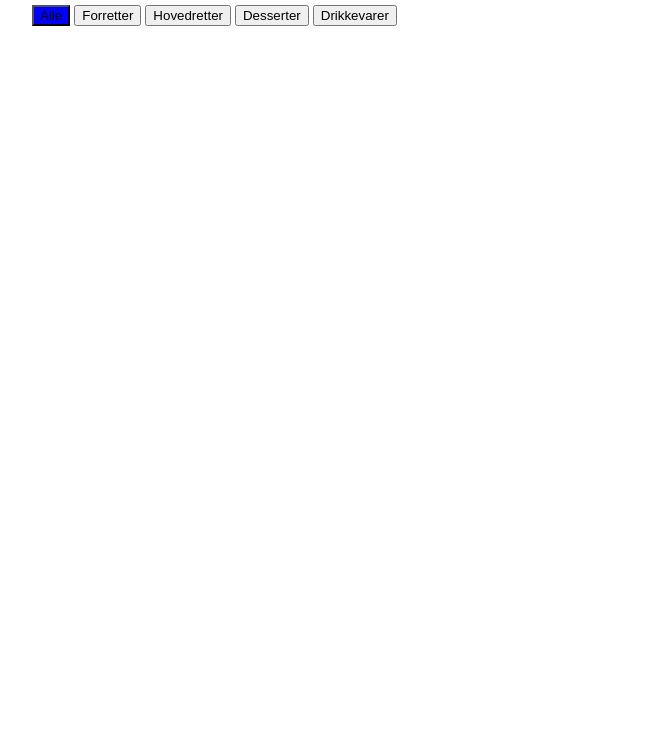
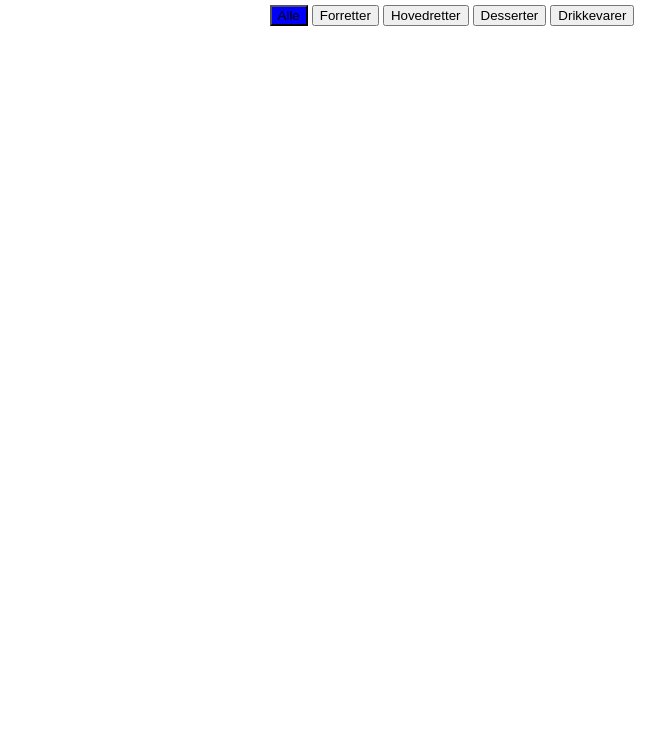
Before and after one commit to Frej400d/Bistro_babushka, a plain HTML site: page bistro.html in a window 1280 px wide. Shown: the part 62-800 px from the top of the page, without its empty margins (208-873 px from the left). Drawn offline with Linux system fonts and the light colour scheme; no server answers.

Commit message:
menu centreret

```diff
--- a/bistro.html
+++ b/bistro.html
@@ -9,6 +9,10 @@
         margin-left: 15em;
         margin-right: 15em;
       }
+      ul {
+        text-align: center;
+      }
+
       .valgt {
         background-color: blue;
       }
@@ -34,11 +38,13 @@
   <header>
     <h2>Alle</h2>
     <nav>
-      <button data-kategori="alle" class="valgt">Alle</button>
-      <button data-kategori="forretter">Forretter</button>
-      <button data-kategori="hovedretter">Hovedretter</button>
-      <button data-kategori="desserter">Desserter</button>
-      <button data-kategori="drikkevarer">Drikkevarer</button>
+      <ul>
+        <button data-kategori="alle" class="valgt">Alle</button>
+        <button data-kategori="forretter">Forretter</button>
+        <button data-kategori="hovedretter">Hovedretter</button>
+        <button data-kategori="desserter">Desserter</button>
+        <button data-kategori="drikkevarer">Drikkevarer</button>
+      </ul>
     </nav>
   </header>
 
```
